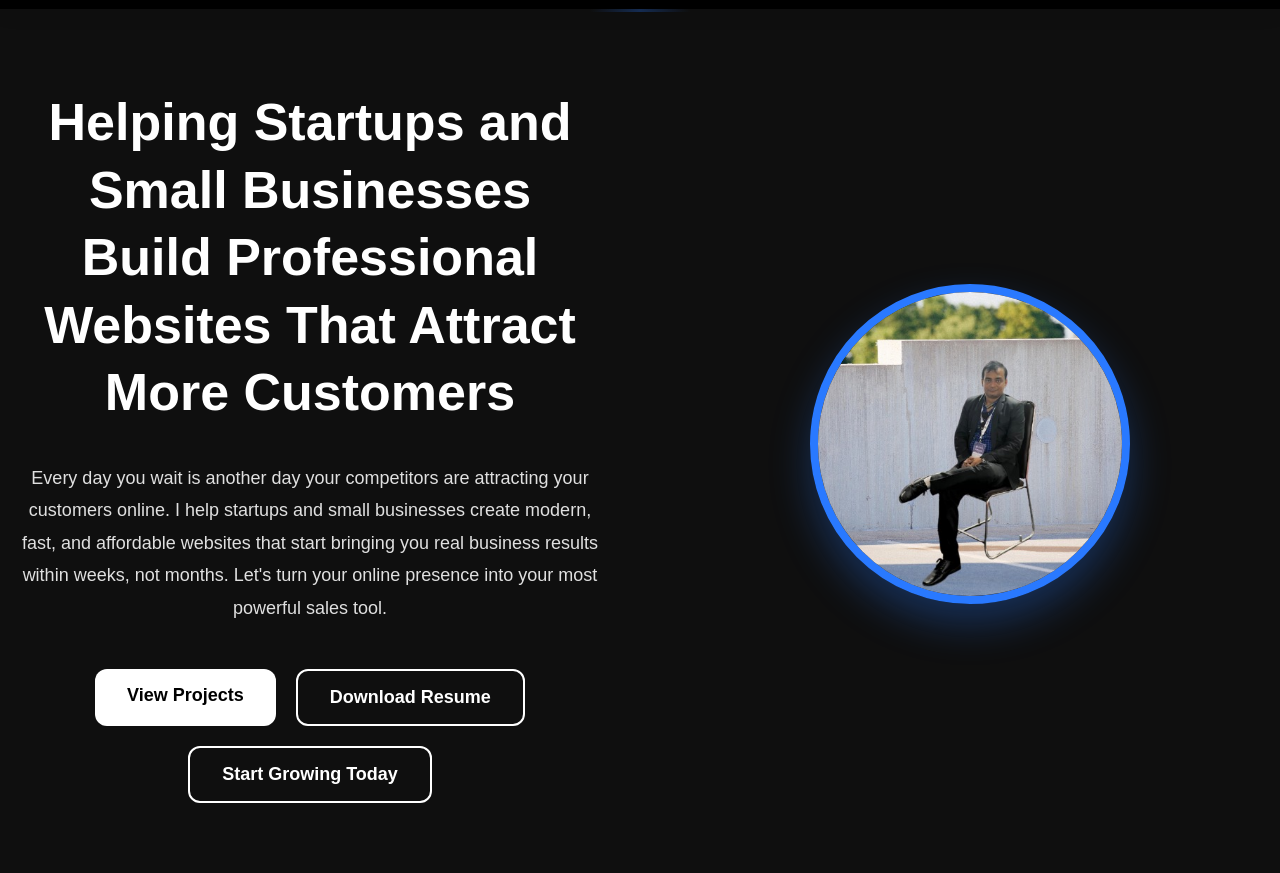
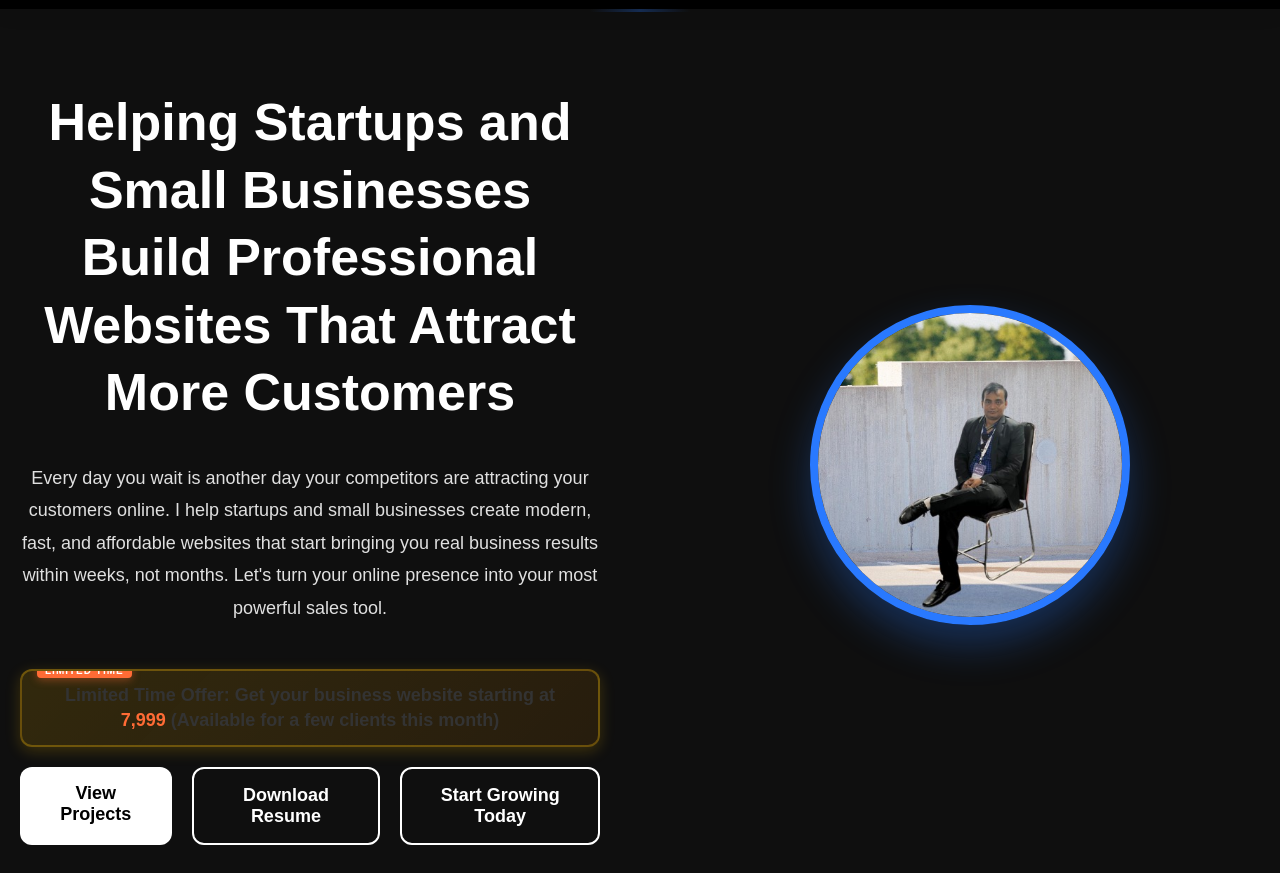
Before and after one commit to rickyjones544-debug/avinash-jha-portfolio, a website: page index.html in a window 1280 px wide. Shown: the part 79-952 px from the top of the page. Drawn offline with Linux system fonts and the light colour scheme.

Commit message:
added urgency high conversion impact
 added a short urgency line in the hero section below main heading or paragraph:

 limited time offer get your business website starting at 7 999 available for a few clients this month

 made it subtle but noticeable. did not disturb layout.

```diff
--- a/index.html
+++ b/index.html
@@ -199,6 +199,10 @@
             <p>
                 Every day you wait is another day your competitors are attracting your customers online. I help startups and small businesses create modern, fast, and affordable websites that start bringing you real business results within weeks, not months. Let's turn your online presence into your most powerful sales tool.
             </p>
+
+            <div class="urgency-banner">
+                <p>Limited Time Offer: Get your business website starting at <strong>7,999</strong> (Available for a few clients this month)</p>
+            </div>
 
             <div class="hero-btn">
                 <a href="#projects" class="btn-primary" onclick="scrollToSection('projects')">View Projects</a>
--- a/style.css
+++ b/style.css
@@ -203,11 +203,51 @@ header {
     font-weight: 400;
 }
 
+.urgency-banner {
+    text-align: center;
+    margin: 20px 0;
+    padding: 12px 20px;
+    background: linear-gradient(135deg, rgba(255, 193, 7, 0.15), rgba(255, 152, 0, 0.1));
+    border: 2px solid rgba(255, 193, 7, 0.3);
+    border-radius: 12px;
+    box-shadow: 0 4px 15px rgba(255, 193, 7, 0.2);
+    position: relative;
+    overflow: hidden;
+}
+
+.urgency-banner::before {
+    content: 'LIMITED TIME';
+    position: absolute;
+    top: -8px;
+    left: 15px;
+    background: #ff6b35;
+    color: #fff;
+    padding: 2px 8px;
+    border-radius: 4px;
+    font-size: 10px;
+    font-weight: 700;
+    letter-spacing: 1px;
+    box-shadow: 0 2px 8px rgba(255, 107, 53, 0.4);
+}
+
+.urgency-banner p {
+    margin: 0;
+    font-size: 16px;
+    font-weight: 600;
+    color: #333;
+    line-height: 1.4;
+}
+
+.urgency-banner strong {
+    color: #ff6b35;
+    font-weight: 700;
+    font-size: 18px;
+}
+
 .hero-btn {
     display: flex;
     gap: 20px;
     justify-content: center;
-    flex-wrap: wrap;
     margin-top: 20px;
 }
 
```
